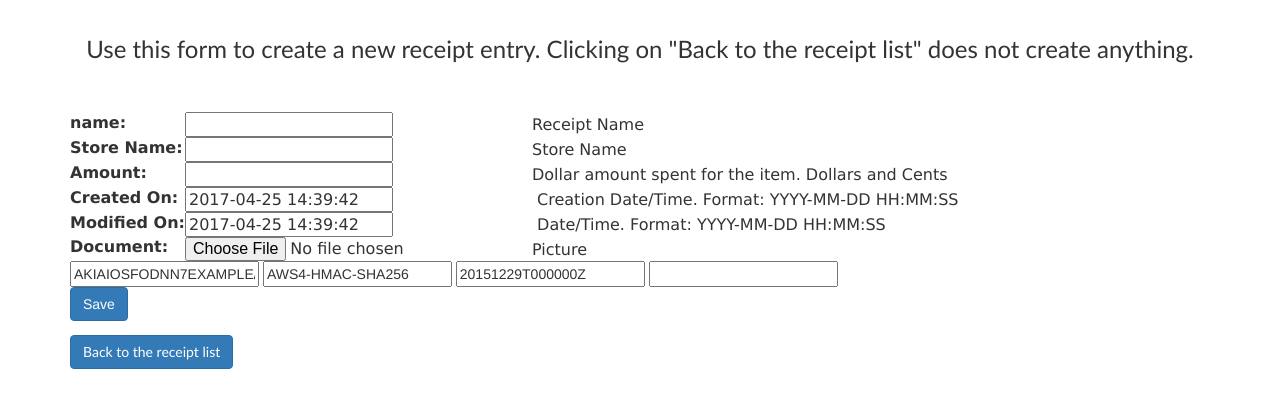
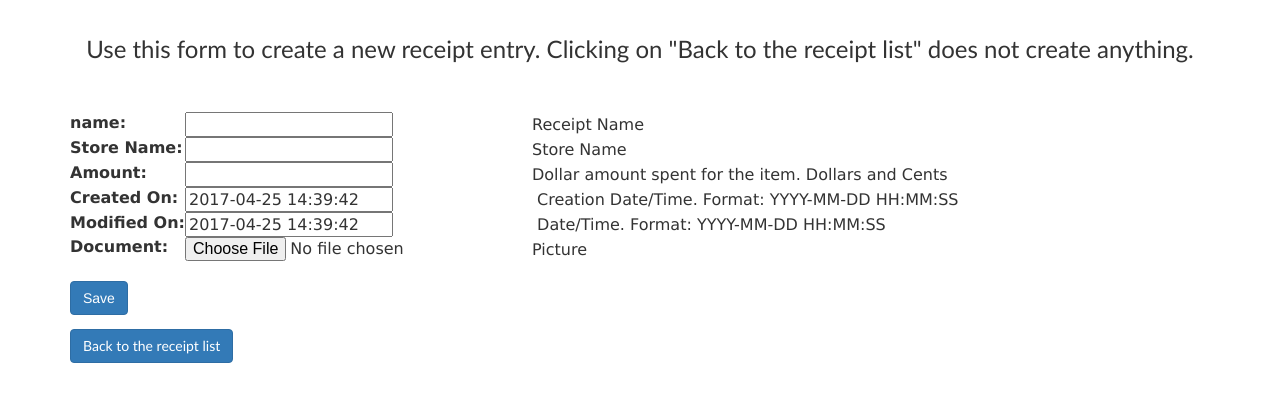
Before and after one commit to aier-usa/814c6167-23e9-4fca-b857-d19bbf0fd496, a Django app: template templates/app1/receipt_form.html in a window 1280 px wide. Shown: the part 56-464 px from the top of the page. Run offline with Django 3.2, Linux system fonts and the light colour scheme; the template is opened without the code that fills it, so the values that code supplies are empty; some libraries are stand-ins or nearby versions.

Commit message:
AccessDenied

```diff
--- a/templates/app1/receipt_form.html
+++ b/templates/app1/receipt_form.html
@@ -128,13 +128,13 @@
 
         <input type="hidden" name="x-amz-meta-uuid" value="14365123651274" />
         <input type="hidden" name="x-amz-server-side-encryption" value="AES256" />
-        <input type="text"
+        <input type="hidden"
                name="X-Amz-Credential"
-               value="AKIAIOSFODNN7EXAMPLE/20151229/us-east-2/s3/aws4_request" />
-        <input type="text"   name="X-Amz-Algorithm" value="AWS4-HMAC-SHA256" />
-        <input type="text"   name="X-Amz-Date" value="20151229T000000Z" />
+               value="AKIAIOSFODNN7EXAMPLE/20991229/us-east-2/s3/aws4_request" />
+        <input type="hidden"   name="X-Amz-Algorithm" value="AWS4-HMAC-SHA256" />
+        <input type="hidden"   name="X-Amz-Date" value="20991229T000000Z" />
 
-        <input type="input"  name="x-amz-meta-tag" value="" /><br />
+        <input type="hidden"  name="x-amz-meta-tag" value="not important????" /><br />
         <input type="hidden" name="Policy" value='<Base64-encoded policy string>' />
         <input type="hidden" name="X-Amz-Signature" value="<signature-value>" />
 
```
